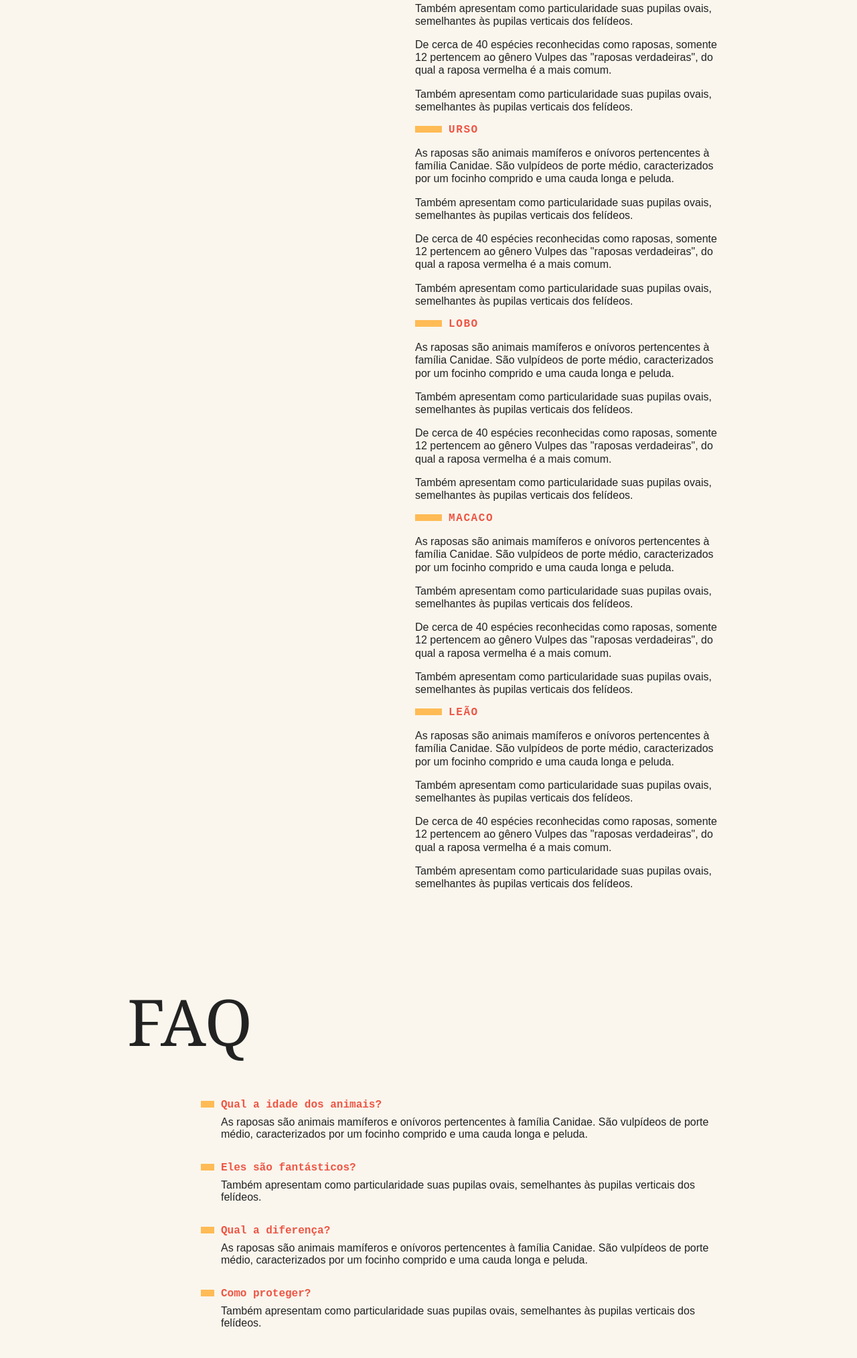
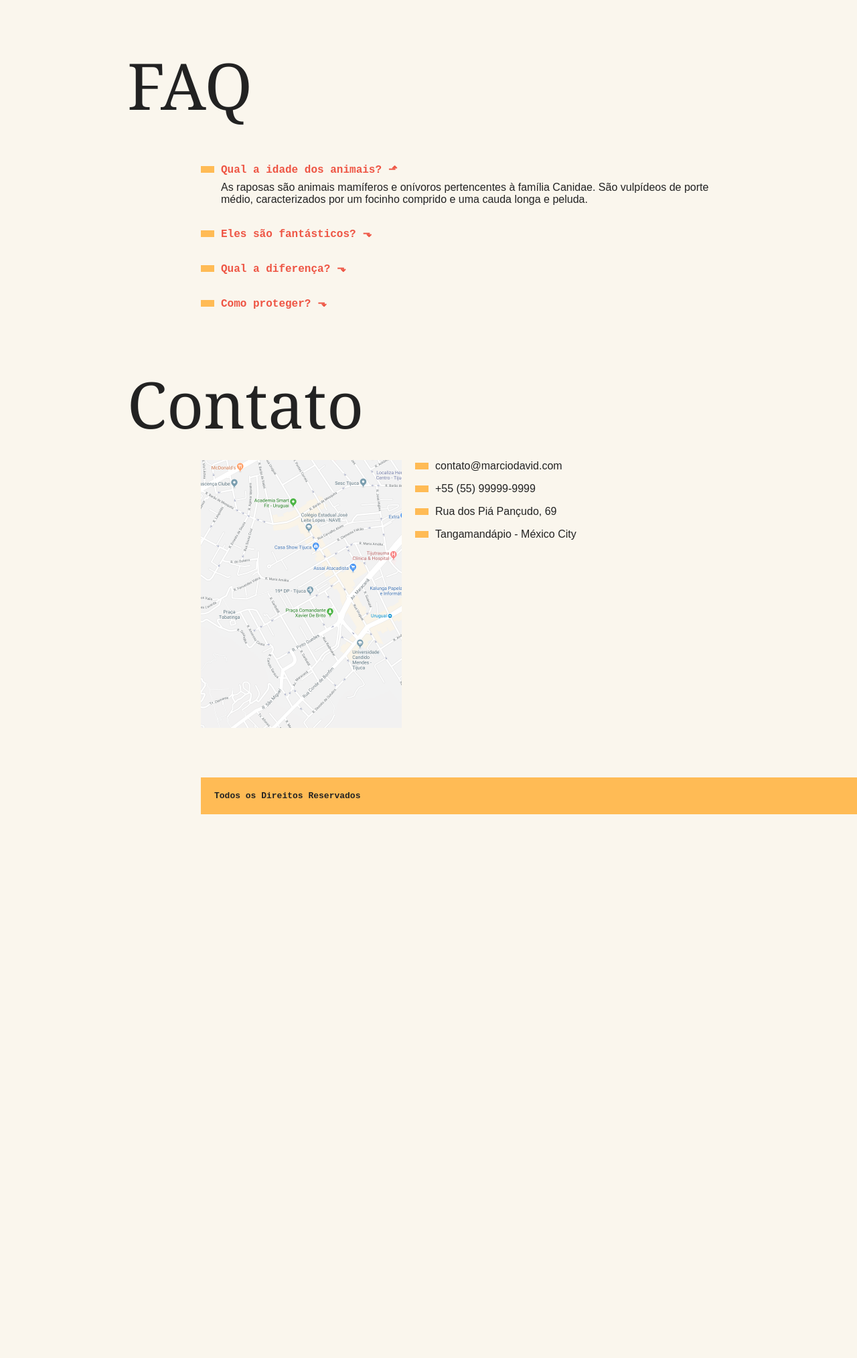
Before and after one commit to MarcioDavid81/animais-fantasticos, a plain HTML site: page index.html in a window 1280 px wide. Shown: the part 753-2781 px from the top of the page at 67% size. After the commit the page ends 2001 px from the top, so only its background shows below. Drawn offline with Linux system fonts and the light colour scheme.

Commit message:
feat: add script

```diff
--- a/index.html
+++ b/index.html
@@ -3,12 +3,15 @@
 <head>
     <meta charset="UTF-8">
     <meta name="viewport" content="width=device-width, initial-scale=1.0">
+    <script>
+        document.documentElement.className += ' js';
+    </script>
     <link rel="stylesheet" href="style.css">
     <link href="https://fonts.googleapis.com/css2?family=Playfair+Display+SC:ital,wght@0,400..900;1,400..900&display=swap" rel="stylesheet">
     <title>Animais Fantásticos</title>
 </head>
 <body>
-    <nav class="menu">
+    <nav class="menu js-menu">
         <ul>
             <li><a href="#animais">Animais</a></li>
             <li><a href="#faq">FAQ</a></li>
@@ -17,9 +20,9 @@
         </ul>
     </nav>
 
-    <section class="grid-section animais" id="animais">
+    <section class="grid-section animais js-scroll" id="animais">
         <h1 class="titulo">ANIMAIS FANTÁSTICOS</h1>
-        <ul class="animais-lista">
+        <ul class="animais-lista js-tabmenu">
             <li><img src="img/imagem1.jpg" alt=""></li>
             <li><img src="img/imagem2.jpg" alt=""></li>
             <li><img src="img/imagem3.jpg" alt=""></li>
@@ -28,7 +31,7 @@
             <li><img src="img/imagem6.jpg" alt=""></li>
         </ul>
 
-        <div class="animais-descricao">
+        <div class="animais-descricao js-tabcontent">
             <section>
                 <h2>Raposa</h2>
                 <p>As raposas são animais mamíferos e onívoros pertencentes à família Canidae. São vulpídeos de porte médio, caracterizados por um focinho comprido e uma cauda longa e peluda.</p>
@@ -38,44 +41,32 @@
             </section>
             <section>
                 <h2>Esquilo</h2>
-                <p>As raposas são animais mamíferos e onívoros pertencentes à família Canidae. São vulpídeos de porte médio, caracterizados por um focinho comprido e uma cauda longa e peluda.</p>
-                <p>Também apresentam como particularidade suas pupilas ovais, semelhantes às pupilas verticais dos felídeos.</p>
-                <p>De cerca de 40 espécies reconhecidas como raposas, somente 12 pertencem ao gênero Vulpes das "raposas verdadeiras", do qual a raposa vermelha é a mais comum.</p>
-                <p>Também apresentam como particularidade suas pupilas ovais, semelhantes às pupilas verticais dos felídeos.</p>
+                <p>Os esquilos são pequenos mamíferos e pertencem a uma família que compreende cerca de 500 espécies diferentes. O tamanho destes animais é variável.</p> <p>O esquilo mais pequeno mede cerca de 13 centímetros de comprimento desde a ponta da cauda até ao nariz, enquanto o maior pode medir até 90 centímentros.</p>
             </section>
             <section>
-                <h2>Urso</h2>
-                <p>As raposas são animais mamíferos e onívoros pertencentes à família Canidae. São vulpídeos de porte médio, caracterizados por um focinho comprido e uma cauda longa e peluda.</p>
-                <p>Também apresentam como particularidade suas pupilas ovais, semelhantes às pupilas verticais dos felídeos.</p>
-                <p>De cerca de 40 espécies reconhecidas como raposas, somente 12 pertencem ao gênero Vulpes das "raposas verdadeiras", do qual a raposa vermelha é a mais comum.</p>
-                <p>Também apresentam como particularidade suas pupilas ovais, semelhantes às pupilas verticais dos felídeos.</p>
+                <h2>Urso Pardo</h2>
+                <p>Os ursos pardos, assim como outros animais do Gênero Ursus, têm o corpo pesado, a cauda curta e garras não retráteis, apresentando-se bastante afiadas.</p>
+                <p>O pelo é longo e espesso, e a cor varia entre branco, dourado e castanho-escuro. São encontrados na Sibéria, Alasca, norte do México, Himalaia e norte da África.</p>
             </section>
             <section>
                 <h2>Lobo</h2>
-                <p>As raposas são animais mamíferos e onívoros pertencentes à família Canidae. São vulpídeos de porte médio, caracterizados por um focinho comprido e uma cauda longa e peluda.</p>
-                <p>Também apresentam como particularidade suas pupilas ovais, semelhantes às pupilas verticais dos felídeos.</p>
-                <p>De cerca de 40 espécies reconhecidas como raposas, somente 12 pertencem ao gênero Vulpes das "raposas verdadeiras", do qual a raposa vermelha é a mais comum.</p>
-                <p>Também apresentam como particularidade suas pupilas ovais, semelhantes às pupilas verticais dos felídeos.</p>
+                <p>Os lobos são animais carnívoros que podem caçar em grupo ou de maneira solitária, roubar presas de outros predadores e se alimentarem de carniça.</p>
+                <p>Vivem em grupos chamados de alcateia. Na alcateia, geralmente, apenas um casal se reproduz.</p>
+                <p>O tempo de gestação é 61 a 64 dias, e a fêmea dá à luz, em média, cinco filhotes.</p>
             </section>
             <section>
                 <h2>Macaco</h2>
-                <p>As raposas são animais mamíferos e onívoros pertencentes à família Canidae. São vulpídeos de porte médio, caracterizados por um focinho comprido e uma cauda longa e peluda.</p>
-                <p>Também apresentam como particularidade suas pupilas ovais, semelhantes às pupilas verticais dos felídeos.</p>
-                <p>De cerca de 40 espécies reconhecidas como raposas, somente 12 pertencem ao gênero Vulpes das "raposas verdadeiras", do qual a raposa vermelha é a mais comum.</p>
-                <p>Também apresentam como particularidade suas pupilas ovais, semelhantes às pupilas verticais dos felídeos.</p>
+                <p>Macacos são animais mamíferos, portanto, dentre suas principais características, podemos destacar a presença de pelos em seu corpo e de glândulas mamárias, as quais produzem leite, utilizado na alimentação dos filhotes.</p><p> Os pelos dos macacos apresentam diferentes tonalidades a depender da espécie estudada.</p>
             </section>
             <section>
                 <h2>Leão</h2>
-                <p>As raposas são animais mamíferos e onívoros pertencentes à família Canidae. São vulpídeos de porte médio, caracterizados por um focinho comprido e uma cauda longa e peluda.</p>
-                <p>Também apresentam como particularidade suas pupilas ovais, semelhantes às pupilas verticais dos felídeos.</p>
-                <p>De cerca de 40 espécies reconhecidas como raposas, somente 12 pertencem ao gênero Vulpes das "raposas verdadeiras", do qual a raposa vermelha é a mais comum.</p>
-                <p>Também apresentam como particularidade suas pupilas ovais, semelhantes às pupilas verticais dos felídeos.</p>
+                <p>Segundo maior felino do mundo, o leão perde em tamanho apenas para o tigre. Os leões apresentam de 1,37 a 2 m de tamanho (corpo e cabeça), e sua cauda pode atingir até 100 cm de comprimento.</p><p> O peso varia entre 120 e 190 quilos, mas vale destacar que já foram descritos indivíduos com mais de 250 kg.</p>
             </section>
         </div>
     </section>
-    <section class="grid-section faq" id="faq">
+    <section class="grid-section faq js-scroll" id="faq">
         <h1 class="titulo">FAQ</h1>
-        <dl class="faq-lista">
+        <dl class="faq-lista js-accordion">
             <dt>Qual a idade dos animais?</dt>
             <dd>As raposas são animais mamíferos e onívoros pertencentes à família Canidae. São vulpídeos de porte médio, caracterizados por um focinho comprido e uma cauda longa e peluda.</dd>
 
@@ -90,7 +81,7 @@
         </dl>
     </section>
 
-    <section class="grid-section contato" id="contato">
+    <section class="grid-section contato js-scroll" id="contato">
         <h1 class="titulo">Contato</h1>
         <div class="mapa">
             <img src="img/mapa.png" alt="">
--- a/script.js
+++ b/script.js
@@ -0,0 +1,81 @@
+function initTabNav() {
+  const tabMenu = document.querySelectorAll('.js-tabmenu li');
+  const tabContent = document.querySelectorAll('.js-tabcontent section');
+
+  if(tabMenu.length && tabContent.length) {
+    tabContent[0].classList.add('ativo');
+
+    function activeTab(index) {
+      tabContent.forEach((section) => {
+        section.classList.remove('ativo');
+      });
+      tabContent[index].classList.add('ativo');
+    }
+
+    tabMenu.forEach((item, index) => {
+      item.addEventListener('click', () => {
+        activeTab(index);
+      });
+    });
+  }
+}
+initTabNav();
+
+
+function initAccordion() {
+  const accordionList = document.querySelectorAll('.js-accordion dt');
+
+  if(accordionList.length) {
+    accordionList[0].classList.add('ativo');
+    function activeAccordion() {
+      this.classList.toggle('ativo');
+      this.nextElementSibling.classList.toggle('ativo');
+    }
+
+    accordionList.forEach((item) => {
+      item.addEventListener('click', activeAccordion);
+    });
+  }
+}
+initAccordion();
+
+
+function initScrollSuave() {
+  const linksInternos = document.querySelectorAll('.js-menu a[href^="#"]');
+
+  function scrollToSection(event) {
+    event.preventDefault();
+    const href = event.currentTarget.getAttribute('href');
+    const section = document.querySelector(href);
+    section.scrollIntoView({
+      behavior: 'smooth',
+      block: 'start',
+    });
+  }
+
+  linksInternos.forEach((link) => {
+    link.addEventListener('click', scrollToSection);
+  });
+}
+initScrollSuave();
+
+
+function initAnimacaoScroll() {
+  const sections = document.querySelectorAll('.js-scroll');
+  if(sections.length) {
+    const windowMetade = window.innerHeight * 0.6;
+    function animaScroll(){
+      sections.forEach((section) => {
+        const sectionTop = section.getBoundingClientRect().top;
+        const isSectionVisible = (sectionTop - windowMetade) < 0;
+        if(isSectionVisible) {
+          section.classList.add('ativo');
+        }
+      });
+    }
+
+    animaScroll();
+    window.addEventListener('scroll', animaScroll);
+  }
+}
+initAnimacaoScroll();
--- a/style.css
+++ b/style.css
@@ -2,6 +2,13 @@
     margin: 0;
     padding: 0;
     box-sizing: border-box;
+}
+
+.azul{
+    background-color: teal;
+}
+.vermelho{
+    background-color: tomato;
 }
 
 img{
@@ -20,6 +27,10 @@ body{
     display: grid;
     grid-template-columns: 1fr 120px minmax(300px, 800px) 1fr;
 }
+html.aumentar-fonte{
+    font-size: 150%;
+
+}
 
 .menu{
     grid-column: 3 / 5;
@@ -36,7 +47,7 @@ body{
 
 .menu li a{
     display: block;
-    padding: 10px;
+    padding: 20px;
     margin-right: 10px;
     color: #222;
     text-decoration: none;
@@ -96,6 +107,15 @@ body{
     height: 370px;
     overflow-y: scroll;
     grid-column: 2;
+
+    li{
+        cursor: pointer;
+        transition: 0.3s;
+
+        &:hover{
+            filter: invert(0.2);
+        }
+    }
 }
 
 .animais-lista::-webkit-scrollbar{
@@ -183,6 +203,8 @@ body{
     font-weight: bold;
 }
 
+
+
 @media (max-width: 768px){
     body{
         grid-template-columns: 1fr;
@@ -212,3 +234,50 @@ body{
     }
 
 }
+
+.js .js-tabcontent section{
+    display: none;
+}
+.js-tabcontent section.ativo{
+    display: block !important;
+    animation: animacao 1s forwards;
+}
+
+@keyframes animacao{
+    from{
+        opacity: 0;
+        transform: translate3d(-20px, 0, 0);
+    }
+    to{
+        opacity: 1;
+        transform: translate3d(0);
+    }
+}
+.js .js-accordion dt{
+    cursor: pointer;
+}
+.js .js-accordion dd{
+    display: none;
+}
+.js-accordion dt::after{
+    content: '⬎';
+    margin-left: 10px;
+}
+.js-accordion dt.ativo::after{
+    content: '⬏';
+}
+.js-accordion dt.ativo + dd{
+    display: block;
+    animation: animacao 1s forwards;
+}
+
+
+.js .js-scroll{
+    opacity: 0;
+    transform: translate3d(-30px, 0, 0);
+    transition: 0.3s;
+}
+.js .js-scroll.ativo{
+    opacity: 1;
+    transform: translate3d(0, 0, 0);
+}
```
